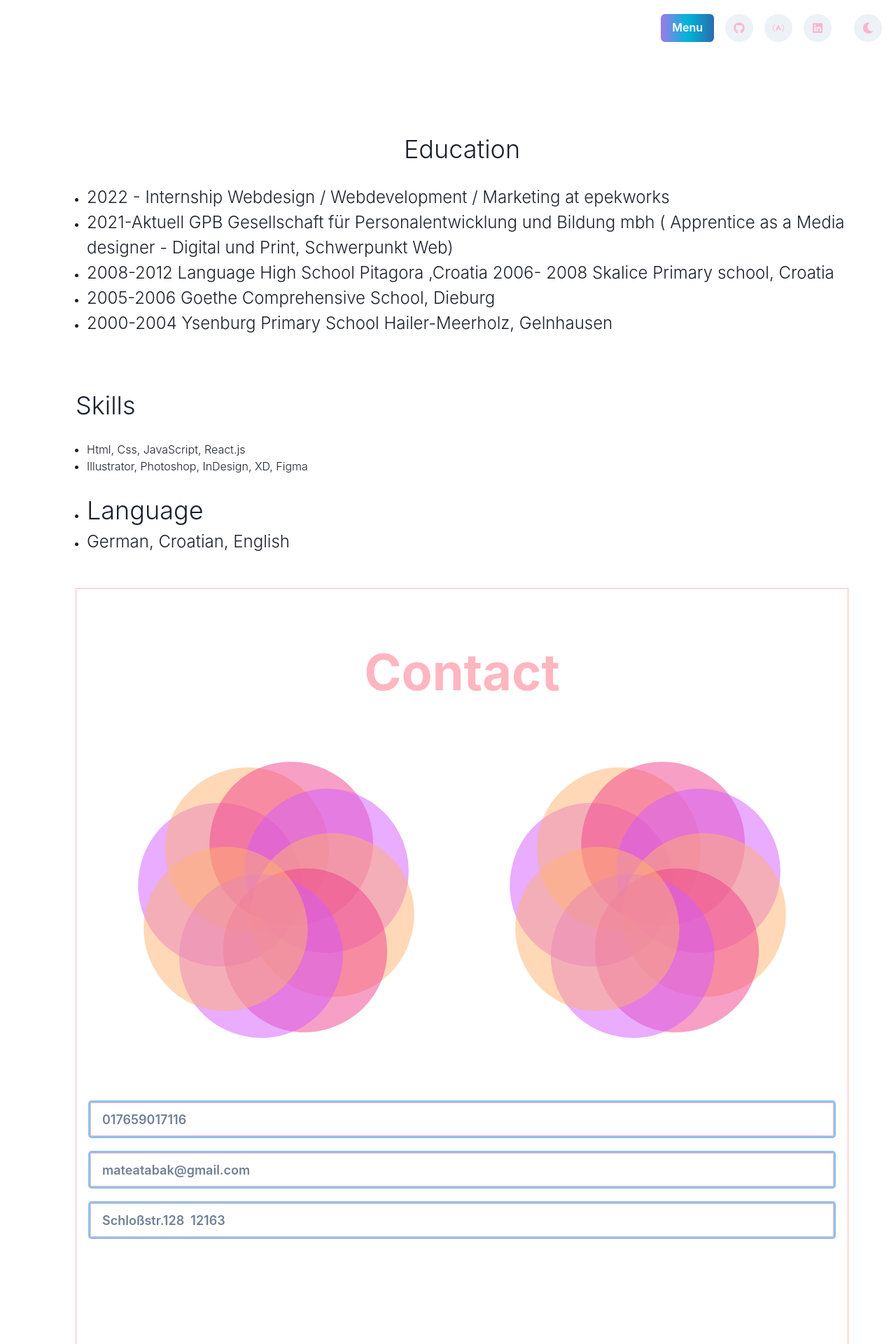
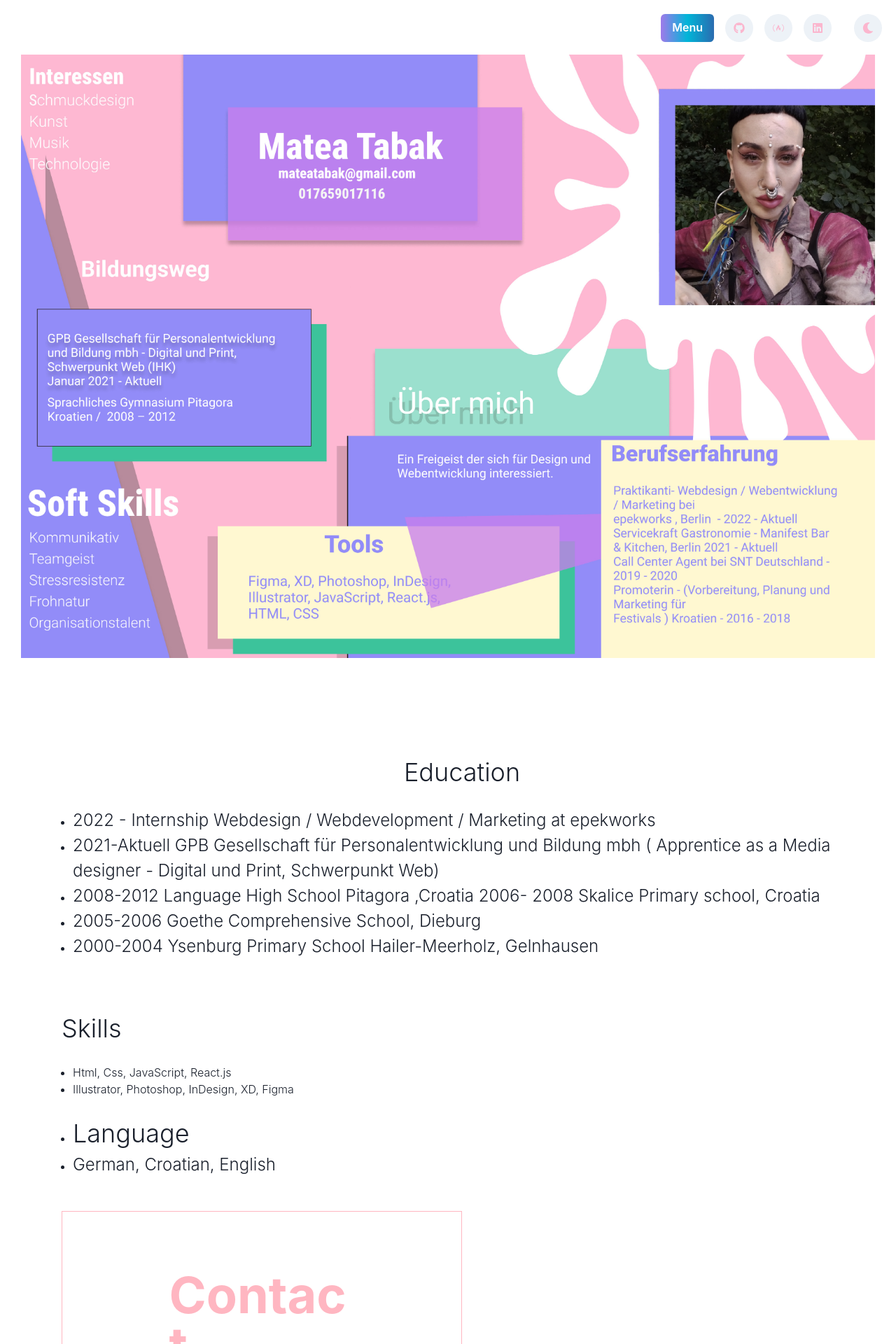
Before and after one commit to mateasportfolio/mtportfolio, a React (Create React App) app: page /aboutme in a window 1280 px wide. Shown: the top 1920 px of the page at 70% size. Built offline with nearby package versions, Linux system fonts and the light colour scheme.

Commit message:
add jpg in About.js

```diff
--- a/src/pages/AboutMe.js
+++ b/src/pages/AboutMe.js
@@ -1,5 +1,6 @@
 import React from "react";
 import cvijet from "../assets/cvijet.json";
+import Lebenslauf from "../assets/Lebenslauf.jpg";
 import {
   Text,
   Stack,
@@ -10,21 +11,27 @@ import {
   Heading,
   ListItem,
   UnorderedList,
+  Image,
 } from "@chakra-ui/react";
 import Lottie from "lottie-react";
 
 const AboutMe = () => {
   const [isNotSmallerScreen] = useMediaQuery("(min-width: 768px)");
+
   return (
+    <>
+      <Box p="10px">
+        <Image src={Lebenslauf} alt="pdf" />
+      </Box>
       <Flex
         mt={isNotSmallerScreen ? "0" : 16}
-      with="100vh"
         direction="row"
         alignSelf="center"
         padding={2}
         ml={10}
         justifyContent="flex-start"
         justifySelf="flex-end"
+        width="100%"
       >
         <Flex
           mt={isNotSmallerScreen ? "0" : 16}
@@ -50,7 +57,6 @@ const AboutMe = () => {
             fontFamily="body"
             fontWeight="light"
           >
-          {" "}
             Education
           </Text>
           <UnorderedList>
@@ -166,6 +172,7 @@ const AboutMe = () => {
             </ListItem>
           </UnorderedList>
           <Box
+            width="50%"
             display="flex"
             border="1px solid lightpink"
             justifyContent="center"
@@ -178,12 +185,16 @@ const AboutMe = () => {
               borderRadius="2px"
               borderColor="lightpink"
               p="20px"
+              justifyContent="center"
+              alignItems="center"
+              width="100%"
             >
               <br />
-            <Heading size="4xl" pt="15px" alignSelf="center">
+              <Heading size="4xl" pt="15px" alignSelf="center" width="50%">
                 Contact
               </Heading>
               <Flex
+                width="100%"
                 display="flex"
                 alignSelf="left"
                 justifyItems="left"
@@ -245,6 +256,7 @@ const AboutMe = () => {
           </Box>
         </Stack>
       </Flex>
+    </>
   );
 };
 export default AboutMe;
```
Also changed, not shown: src/assets/Lebenslauf.jpg (added). Lines whose indentation alone changed are shown as unchanged.
